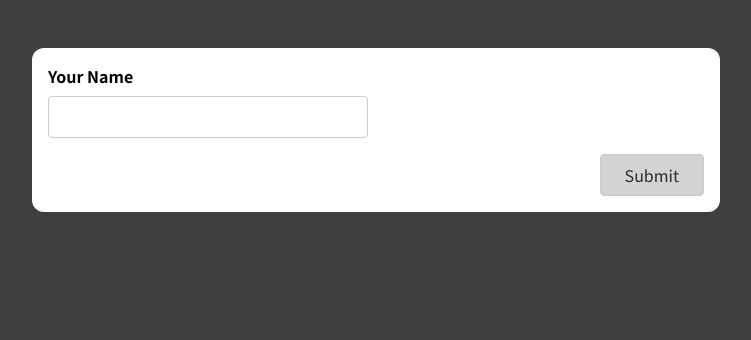
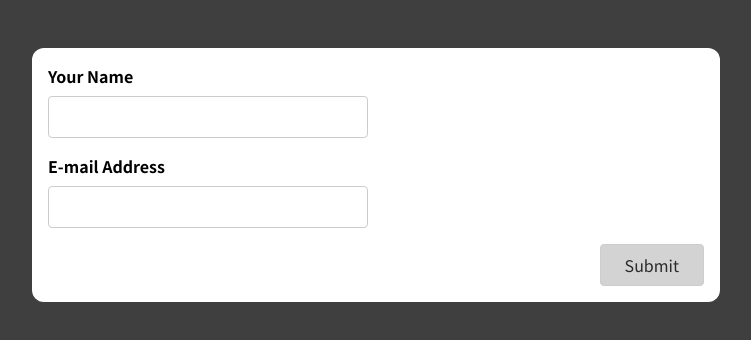
Before and after one commit to anuzza/UserInputForm, a React (Create React App) app: page / in a window 1280 px wide. Shown: the top 340 px of the page, without its empty margins (264-1015 px from the left). Built offline with nearby package versions, Linux system fonts and the light colour scheme.

Commit message:
added email section

```diff
--- a/src/components/SimpleInput.js
+++ b/src/components/SimpleInput.js
@@ -8,15 +8,26 @@ const SimpleInput = (props) => {
 
   const [enteredNameTouched, setEnteredNameTouched] = useState(false);
 
+  const[enteredEmail, setEnteredEmail]= useState('');
+
+  const [enteredEmailTouched, setEnteredEmailTouched]= useState(false);
+
 
   const enteredNameisValid = enteredName.trim()!=="";
 
+  const enteredEmailisValid = enteredEmail.match(    /^(([^<>()[\]\\.,;:\s@\"]+(\.[^<>()[\]\\.,;:\s@\"]+)*)|(\".+\"))@((\[[0-9]{1,3}\.[0-9]{1,3}\.[0-9]{1,3}\.[0-9]{1,3}\])|(([a-zA-Z\-0-9]+\.)+[a-zA-Z]{2,}))$/);
+
+  const enteredEmailisEmpty = enteredEmail.trim()=== "";
+
+
   const nameInputisInvalid = !enteredNameisValid && enteredNameTouched;
+
+  const emailisInvalid = enteredEmailisEmpty && enteredEmailTouched|| !enteredEmailisEmpty &&!enteredEmailisValid
 
   let formIsValid = false;
 
 
-    if(enteredNameisValid){
+    if(enteredNameisValid && !emailisInvalid){
       formIsValid = true;
     }
 
@@ -32,10 +43,19 @@ const SimpleInput = (props) => {
 
   };
 
+  const emailChangeHandler = event =>{
+    setEnteredEmail(event.target.value);
+  }
+
+  const emailBlurHandler= event =>{
+    setEnteredEmailTouched(true);
+  }
+
   const formSubmissionHandler =event =>{
     event.preventDefault();
 
     setEnteredNameTouched(true);
+    setEnteredEmailTouched(true);
 
     if(!enteredNameisValid){
       return;
@@ -52,14 +72,27 @@ const SimpleInput = (props) => {
 
   const nameInputClasses = nameInputisInvalid? 'form-control invalid' : 'form-control';
 
+  const emailClasses = emailisInvalid? 'form-control invalid': 'form-control';
+
 
   return (
     <form onSubmit={formSubmissionHandler}>
       <div className={nameInputClasses}>
+
         <label htmlFor='name'>Your Name</label>
         <input type='text' id='name'  value = {enteredName} onChange={nameInputChangeHandler} onBlur={nameInputBlurHandler}/>
         {nameInputisInvalid && <p className="error-text">Name must not be empty.</p>}
-      </div>
+        </div>
+
+        <div className={emailClasses}>
+        <label htmlFor="email">E-mail Address</label>
+        <input type = 'text' id = 'email' onChange={emailChangeHandler} onBlur={emailBlurHandler}/>
+        {enteredEmailisEmpty && enteredEmailTouched && <p className="error-text">E-mail must not be Empty</p>}
+        {!enteredEmailisEmpty && !enteredEmailisValid && <p className="error-text">Not a valid email</p>}
+        </div>
+
+
+
       <div className="form-actions">
         <button disabled= {!formIsValid}>Submit</button>
       </div>
```
